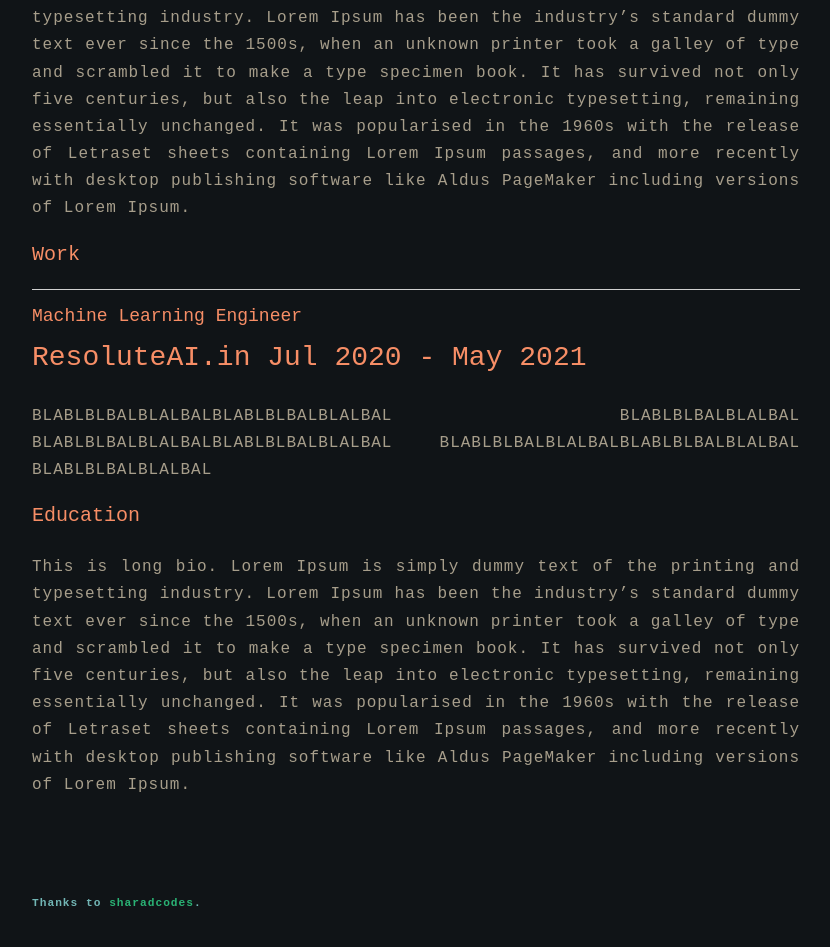
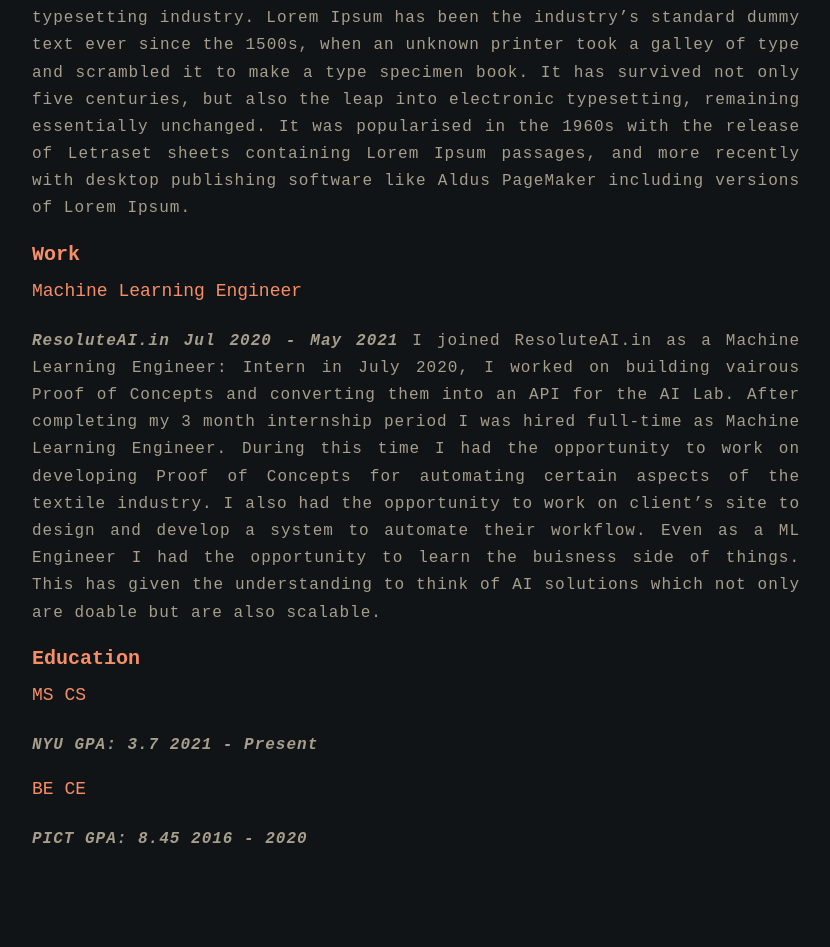
Before and after one commit to atharva-bhagwat/atharva-bhagwat.github.io, a Jekyll site: the page built from about.md, in a window 1280 px wide. Shown: the part 376-1323 px from the top of the page, without its empty margins (224-1054 px from the left). Built offline with Jekyll 4.4.1, drawn with Linux system fonts in a browser that asks for light colours.

Commit message:
Added formatting for about page

```diff
--- a/about.md
+++ b/about.md
@@ -8,18 +8,22 @@
 This is long bio.
 Lorem Ipsum is simply dummy text of the printing and typesetting industry. Lorem Ipsum has been the industry's standard dummy text ever since the 1500s, when an unknown printer took a galley of type and scrambled it to make a type specimen book. It has survived not only five centuries, but also the leap into electronic typesetting, remaining essentially unchanged. It was popularised in the 1960s with the release of Letraset sheets containing Lorem Ipsum passages, and more recently with desktop publishing software like Aldus PageMaker including versions of Lorem Ipsum.
 
-# Work
----------
+# **Work**
 
 ## Machine Learning Engineer
-### ResoluteAI.in               Jul 2020 - May 2021
-BLABLBLBALBLALBALBLABLBLBALBLALBAL
-BLABLBLBALBLALBAL
-BLABLBLBALBLALBALBLABLBLBALBLALBAL
-BLABLBLBALBLALBALBLABLBLBALBLALBAL
-BLABLBLBALBLALBAL
+***ResoluteAI.in               Jul 2020 - May 2021***
+I joined ResoluteAI.in as a Machine Learning Engineer: Intern in July 2020, I worked on building vairous
+    Proof of Concepts and converting them into an API for the AI Lab. After completing my 3 month internship
+    period I was hired full-time as Machine Learning Engineer. During this time I had the opportunity to work on
+    developing Proof of Concepts for automating certain aspects of the textile industry. I also had the
+    opportunity to work on client's site to design and develop a system to automate their workflow. Even as a ML
+    Engineer I had the opportunity to learn the buisness side of things.
+    This has given the understanding to think of AI solutions which not only are doable but are also scalable.
 
-# Education
+# **Education**
 
-This is long bio.
-Lorem Ipsum is simply dummy text of the printing and typesetting industry. Lorem Ipsum has been the industry's standard dummy text ever since the 1500s, when an unknown printer took a galley of type and scrambled it to make a type specimen book. It has survived not only five centuries, but also the leap into electronic typesetting, remaining essentially unchanged. It was popularised in the 1960s with the release of Letraset sheets containing Lorem Ipsum passages, and more recently with desktop publishing software like Aldus PageMaker including versions of Lorem Ipsum.
+## MS CS
+***NYU      GPA: 3.7            2021 - Present***
+
+## BE CE
+***PICT      GPA: 8.45         2016 - 2020***
```
